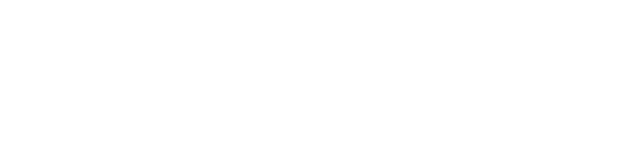
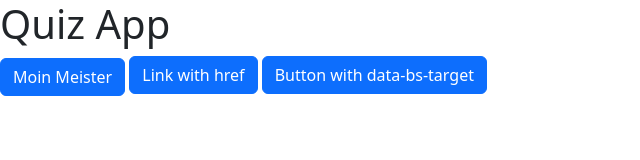
Before and after one commit to JulianFichtl/js-quiz-app, a plain HTML site: page index.html in a window 1280 px wide. Shown: the whole page, without its empty margins (0-640 px from the left). Drawn offline with nearby package versions, Linux system fonts and the light colour scheme.

Commit message:
Headline Updated

```diff
--- a/index.html
+++ b/index.html
@@ -7,6 +7,18 @@
         <link rel="shortcut icon" href="favicon.ico" type="image/x-icon" />
         <link rel="stylesheet" href="style.css" />
         <script src="script.js"></script>
+        <link href="https://cdn.jsdelivr.net/npm/bootstrap@5.3.2/dist/css/bootstrap.min.css" rel="stylesheet" integrity="sha384-T3c6CoIi6uLrA9TneNEoa7RxnatzjcDSCmG1MXxSR1GAsXEV/Dwwykc2MPK8M2HN" crossorigin="anonymous" />
+        <script src="https://cdn.jsdelivr.net/npm/bootstrap@5.3.2/dist/js/bootstrap.bundle.min.js" integrity="sha384-C6RzsynM9kWDrMNeT87bh95OGNyZPhcTNXj1NW7RuBCsyN/o0jlpcV8Qyq46cDfL" crossorigin="anonymous"></script>
     </head>
-    <body></body>
+    <body>
+        <h1>Quiz App</h1>
+        <button class="btn btn-primary">Moin Meister</button>
+        <p class="d-inline-flex gap-1">
+            <a class="btn btn-primary" data-bs-toggle="collapse" href="#collapseExample" role="button" aria-expanded="false" aria-controls="collapseExample"> Link with href </a>
+            <button class="btn btn-primary" type="button" data-bs-toggle="collapse" data-bs-target="#collapseExample" aria-expanded="false" aria-controls="collapseExample">Button with data-bs-target</button>
+        </p>
+        <div class="collapse" id="collapseExample">
+            <div class="card card-body">Some placeholder content for the collapse component. This panel is hidden by default but revealed when the user activates the relevant trigger.</div>
+        </div>
+    </body>
 </html>
```
